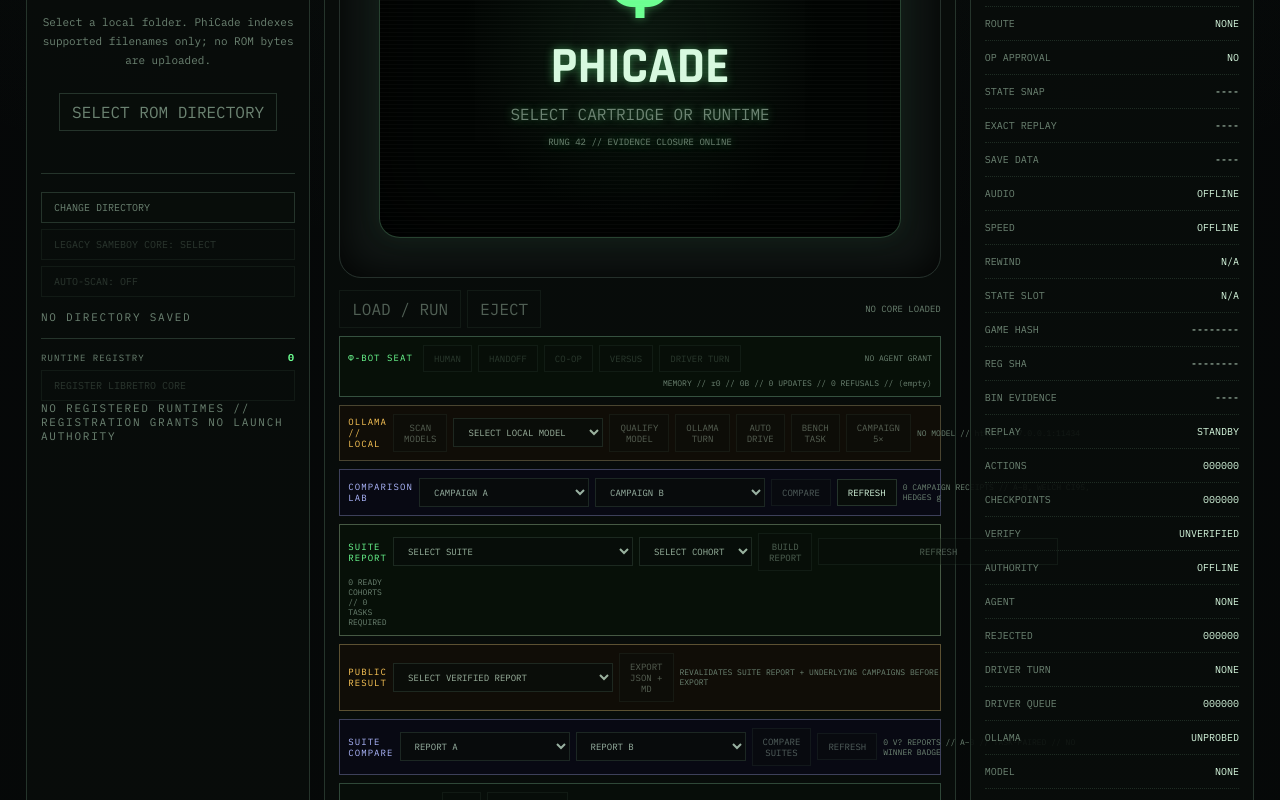
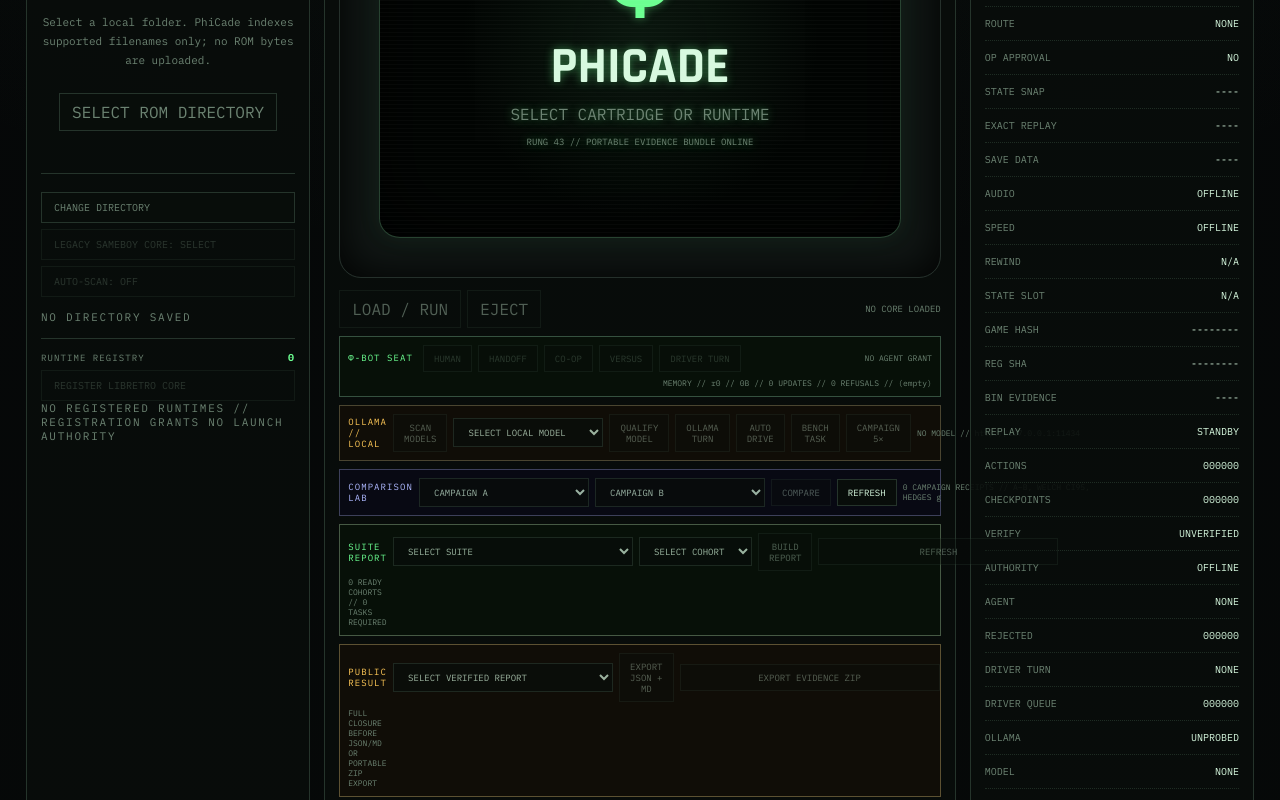
Before and after one commit to MichaelWave369/PhiCade, a React (Vite) app in the folder apps/desktop/: page / in a window 1280 px wide. Shown: the part 640-1440 px from the top of the page. Built offline with nearby package versions, Linux system fonts and the light colour scheme.

Commit message:
feat: add portable evidence bundle export control

```diff
--- a/apps/desktop/src/App.tsx
+++ b/apps/desktop/src/App.tsx
@@ -20,6 +20,7 @@
   compareBenchmarkSuiteReports,
   continueBenchmarkCampaign,
   exportBenchmarkSuitePublicResult,
+  exportPortableEvidenceBundle,
   buildBenchmarkSuiteReport,
   failAutodriveProvider,
   flushGameSave,
@@ -83,6 +84,7 @@
   type ModelBenchmarkArtifact,
   type OllamaModel,
   type OllamaQualificationStatus,
+  type PortableEvidenceBundleArtifact,
   type PublicSuiteResultArtifact,
   type ReplayArtifact,
   type RomEntry,
@@ -174,6 +176,8 @@
   const [publicResultReportId, setPublicResultReportId] = useState<number | null>(null);
   const [publicResultBusy, setPublicResultBusy] = useState(false);
   const [lastPublicSuiteResult, setLastPublicSuiteResult] = useState<PublicSuiteResultArtifact | null>(null);
+  const [portableBundleBusy, setPortableBundleBusy] = useState(false);
+  const [lastPortableBundle, setLastPortableBundle] = useState<PortableEvidenceBundleArtifact | null>(null);
   const [scanning, setScanning] = useState(false);
   const [runtimeRegistrations, setRuntimeRegistrations] = useState<RuntimeRegistrationReceipt[]>([]);
   const [runtimeRegistryBusy, setRuntimeRegistryBusy] = useState(false);
@@ -728,6 +732,7 @@
     setLastSuiteComparison(null);
     setPublicResultReportId(null);
     setLastPublicSuiteResult(null);
+    setLastPortableBundle(null);
     await Promise.all([
       refreshSuiteReportCandidates(suiteId),
       refreshSuiteReportLedger(suiteId),
@@ -747,6 +752,7 @@
         publicResultReportId,
       );
       setLastPublicSuiteResult(artifact);
+      setLastPortableBundle(null);
       setNotice(
         `PUBLIC RESULT VERIFIED // ${artifact.receipt.suiteId.toUpperCase()} #${artifact.receipt.reportId} // MACRO μ ${artifact.receipt.stats.macroMeanScore1000.toFixed(1)} // SUCCESS ${(artifact.receipt.stats.overallSuccessRate * 100).toFixed(1)}% // JSON ${artifact.jsonSha256.slice(0, 12)}…`,
       );
@@ -755,6 +761,30 @@
       setNotice(`PUBLIC RESULT EXPORT REFUSED // ${String(error)}`);
     } finally {
       setPublicResultBusy(false);
+    }
+  };
+
+  const exportSelectedPortableBundle = async () => {
+    if (!selectedSuiteId || publicResultReportId === null) {
+      setNotice("PORTABLE EVIDENCE EXPORT REQUIRES A SELECTED SUITE REPORT");
+      return;
+    }
+
+    setPortableBundleBusy(true);
+    try {
+      const artifact = await exportPortableEvidenceBundle(
+        selectedSuiteId,
+        publicResultReportId,
+      );
+      setLastPortableBundle(artifact);
+      setNotice(
+        `PORTABLE EVIDENCE VERIFIED // ${artifact.manifest.suiteId.toUpperCase()} #${artifact.manifest.reportId} // ${artifact.manifest.files.length} FILES // ZIP ${artifact.bundleSha256.slice(0, 12)}…`,
+      );
+    } catch (error) {
+      setLastPortableBundle(null);
+      setNotice(`PORTABLE EVIDENCE EXPORT REFUSED // ${String(error)}`);
+    } finally {
+      setPortableBundleBusy(false);
     }
   };
 
@@ -1625,7 +1655,7 @@
                   <div className="phi-mark">Φ</div>
                   <h2>PHICADE</h2>
                   <p>{selectedGame ? `${selectedGame.system} // ${selectedGame.displayName}` : selectedRuntime ? `RUNTIME // ${selectedRuntime.core.libraryName} ${selectedRuntime.core.libraryVersion}` : "SELECT CARTRIDGE OR RUNTIME"}</p>
-                  <small>RUNG 42 // EVIDENCE CLOSURE ONLINE</small>
+                  <small>RUNG 43 // PORTABLE EVIDENCE BUNDLE ONLINE</small>
                 </div>
               )}
             </div>
@@ -1869,6 +1899,7 @@
               onClick={() => void exportSelectedPublicSuiteResult()}
               disabled={
                 publicResultBusy
+                || portableBundleBusy
                 || publicResultReportId === null
                 || autodrive?.active
                 || campaignStatus?.active
@@ -1876,10 +1907,24 @@
             >
               {publicResultBusy ? "REVERIFYING..." : "EXPORT JSON + MD"}
             </button>
+            <button
+              onClick={() => void exportSelectedPortableBundle()}
+              disabled={
+                portableBundleBusy
+                || publicResultBusy
+                || publicResultReportId === null
+                || autodrive?.active
+                || campaignStatus?.active
+              }
+            >
+              {portableBundleBusy ? "PACKING..." : "EXPORT EVIDENCE ZIP"}
+            </button>
             <small>
-              {lastPublicSuiteResult
-                ? `V${lastPublicSuiteResult.receipt.suiteVersion} #${lastPublicSuiteResult.receipt.reportId} // JSON ${lastPublicSuiteResult.jsonSha256.slice(0, 12)}… // MD ${lastPublicSuiteResult.markdownSha256.slice(0, 12)}… // ${lastPublicSuiteResult.markdownPath}`
-                : "REVALIDATES SUITE REPORT + UNDERLYING CAMPAIGNS BEFORE EXPORT"}
+              {lastPortableBundle
+                ? `ZIP ${lastPortableBundle.bundleSha256.slice(0, 12)}… // ${lastPortableBundle.manifest.files.length} FILES // ${lastPortableBundle.bundlePath}`
+                : lastPublicSuiteResult
+                  ? `V${lastPublicSuiteResult.receipt.suiteVersion} #${lastPublicSuiteResult.receipt.reportId} // JSON ${lastPublicSuiteResult.jsonSha256.slice(0, 12)}… // MD ${lastPublicSuiteResult.markdownSha256.slice(0, 12)}… // ${lastPublicSuiteResult.markdownPath}`
+                  : "FULL CLOSURE BEFORE JSON/MD OR PORTABLE ZIP EXPORT"}
             </small>
           </div>
           <div className="comparison-strip">
@@ -2003,7 +2048,7 @@
         </section>
 
         <aside className="panel telemetry-panel">
-          <div className="panel-title">RUNTIME // RUNG 42</div>
+          <div className="panel-title">RUNTIME // RUNG 43</div>
           <dl>
             <div><dt>FRAME</dt><dd>{frameNumber.toString().padStart(6, "0")}</dd></div>
             <div><dt>INPUT QUEUE</dt><dd>{bus.pending.toString().padStart(6, "0")}</dd></div>
```
